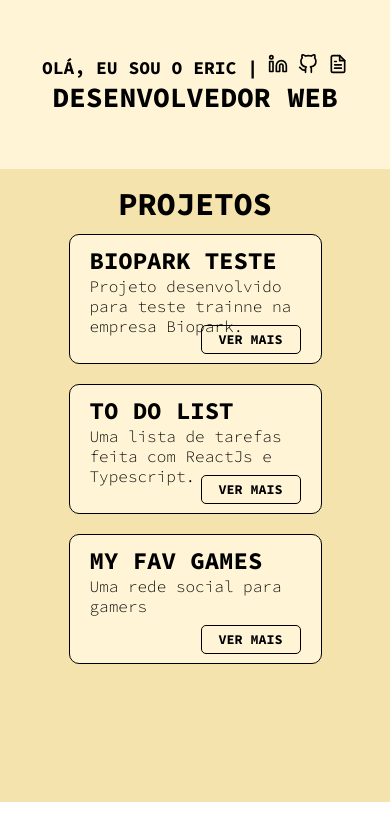
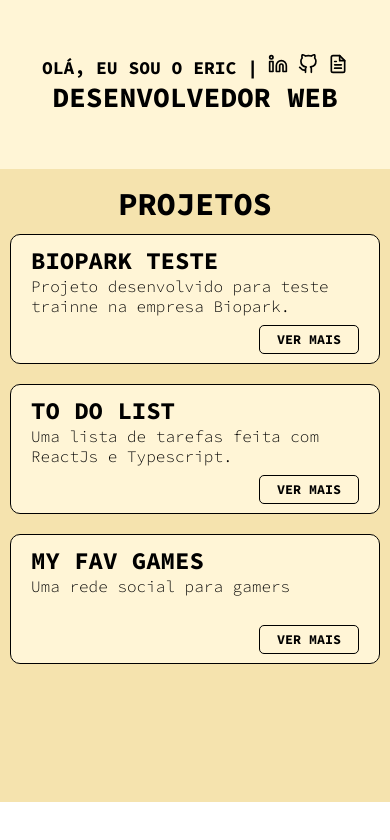
Before and after one commit to EricOliveiras/portfolio, a React (Vite) app: page / in a window 390 px wide. Shown: the top 840 px of the page. Built offline with nearby package versions, Linux system fonts and the light colour scheme.

Commit message:
style: modify list projects style css

```diff
--- a/src/components/ListProjects/style.css
+++ b/src/components/ListProjects/style.css
@@ -4,3 +4,9 @@
 	justify-content: center;
 	flex-wrap: wrap;
 }
+
+@media (max-width: 640px) {
+	.list-project {
+		width: 100vw;
+	}
+}
```
